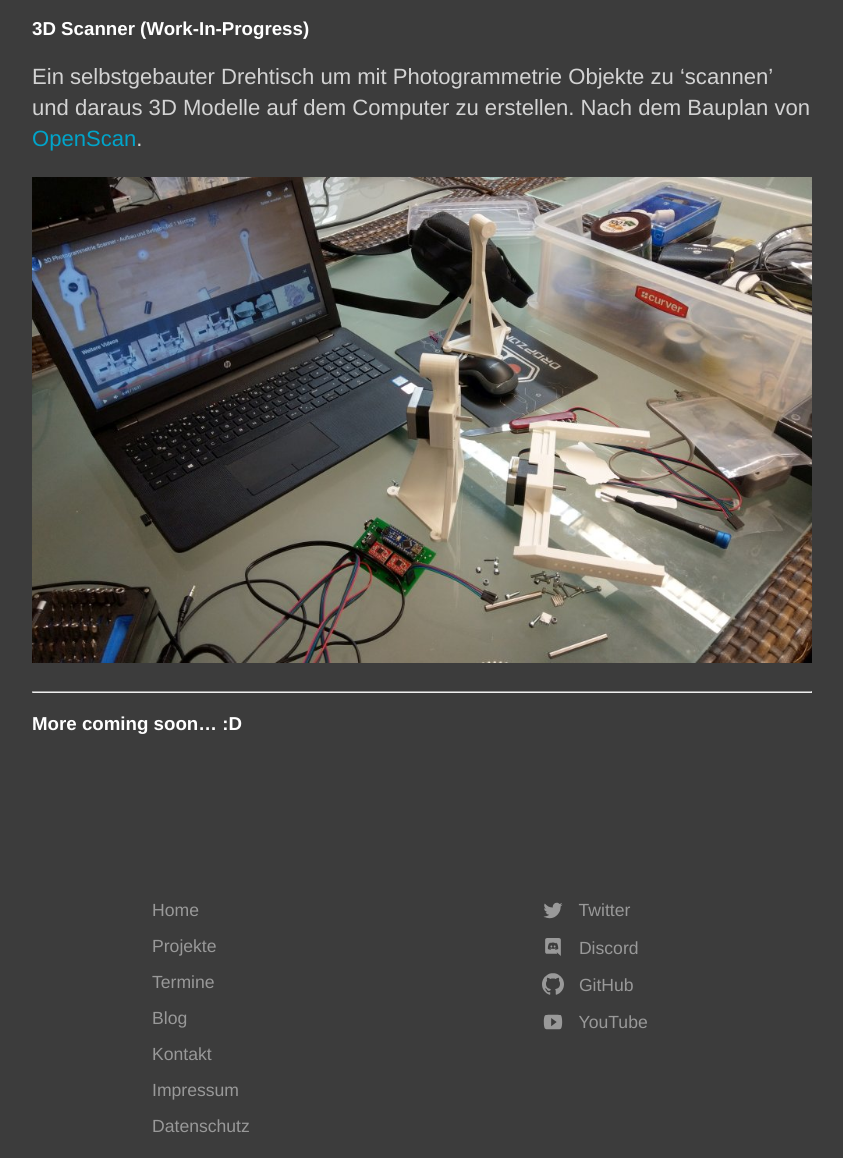
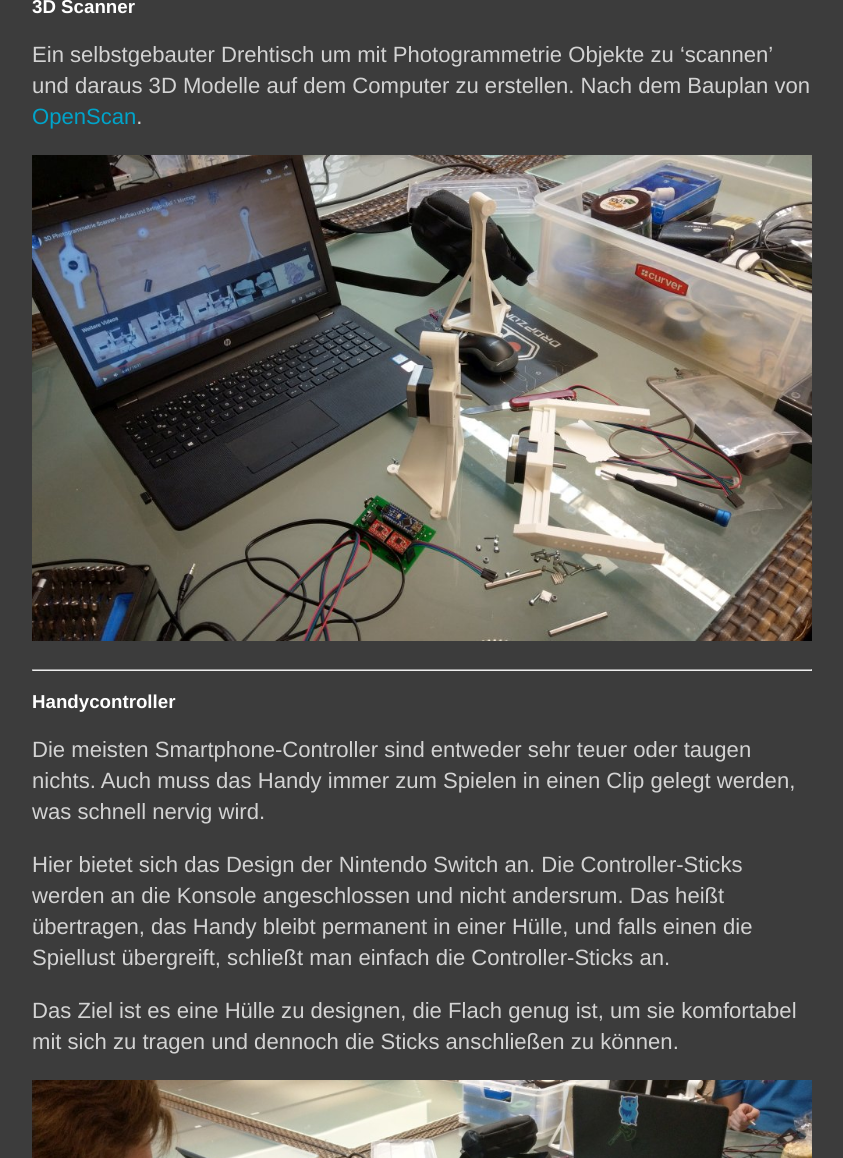
Before and after one commit to BinHacken/BinHacken.github.io, a Jekyll site: the page built from projects.md, in a window 1280 px wide and 1400 px high, scrolled down 1365 px, cut to the strip 242-1400 px from the top of the window. Shown: the whole strip, without its empty margins (218-1061 px from the left). Built offline with Jekyll 4.4.1, drawn with Linux system fonts in a browser that asks for light colours.

Commit message:
Handycontroller Projekt

```diff
--- a/projects.md
+++ b/projects.md
@@ -1,8 +1,6 @@
 ---
 title: Projekte
 description: Woran wir so arbeiten
----
-
 ---
 
 ### Breadboard Computer (Work-In-Progress)
@@ -15,7 +13,7 @@ Eine modifizierte Version von [Ben Eater's 8 Bit Computer](https://eater.net/8bi
 
 ---
 
-### 3D Scanner (Work-In-Progress)
+### 3D Scanner
 
 Ein selbstgebauter Drehtisch um mit Photogrammetrie Objekte zu 'scannen' und daraus 3D Modelle auf dem Computer zu erstellen.
 Nach dem Bauplan von [OpenScan](https://www.openscan.eu/).
@@ -24,4 +22,18 @@ Nach dem Bauplan von [OpenScan](https://www.openscan.eu/).
 
 ---
 
+### Handycontroller
+
+Die meisten Smartphone-Controller sind entweder sehr teuer oder taugen nichts.
+Auch muss das Handy immer zum Spielen in einen Clip gelegt werden, was schnell nervig wird.
+
+Hier bietet sich das Design der Nintendo Switch an. Die Controller-Sticks werden an die Konsole angeschlossen und nicht andersrum.
+Das heißt übertragen, das Handy bleibt permanent in einer Hülle, und falls einen die Spiellust übergreift, schließt man einfach die Controller-Sticks an.
+
+Das Ziel ist es eine Hülle zu designen, die Flach genug ist, um sie komfortabel mit sich zu tragen und dennoch die Sticks anschließen zu können.
+
+![Handycontroller](/images/projects/Handycontroller.jpg)
+
+---
+
 ### More coming soon... :D
```
Also changed, not shown: images/projects/handycontroller.jpg (added).
